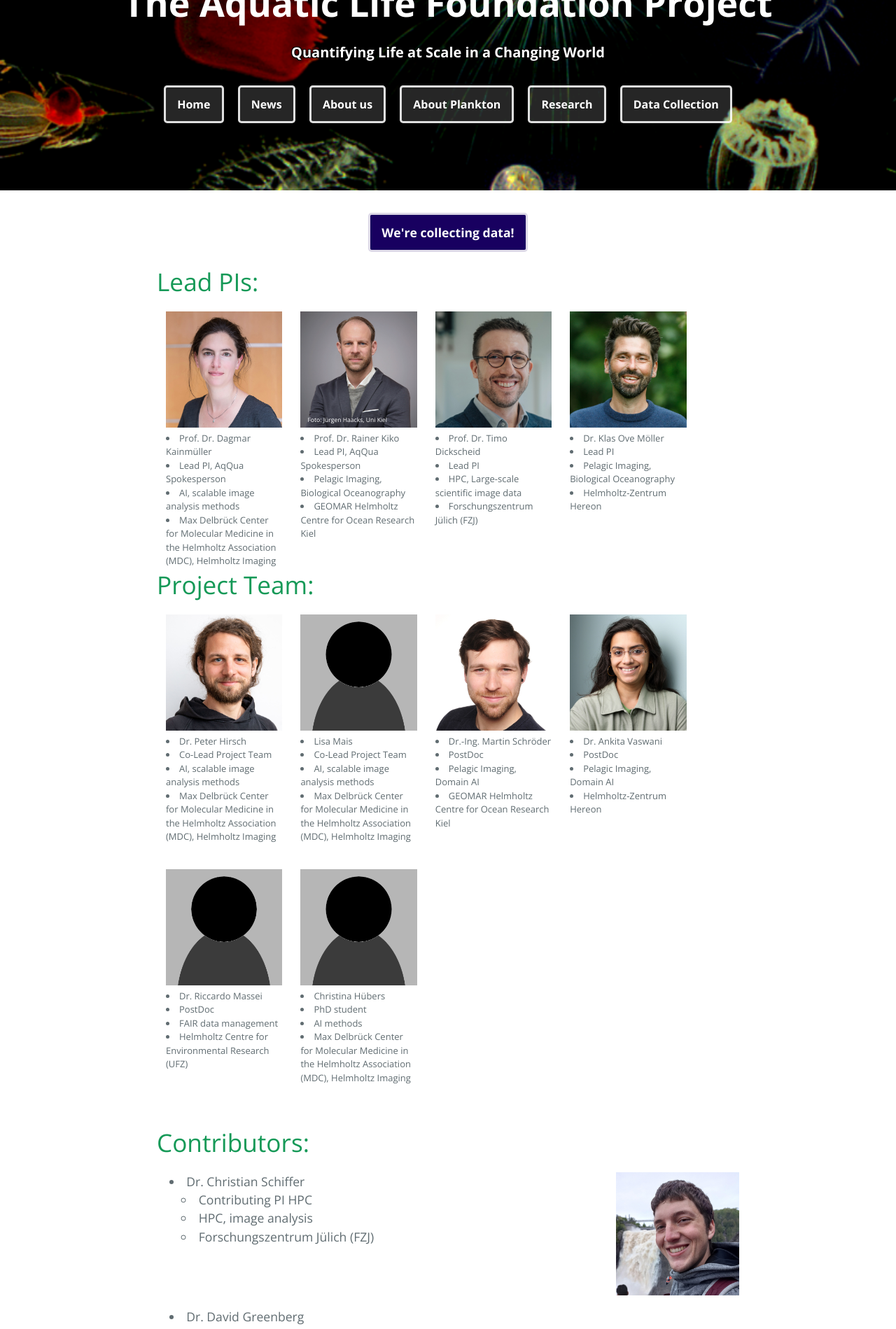
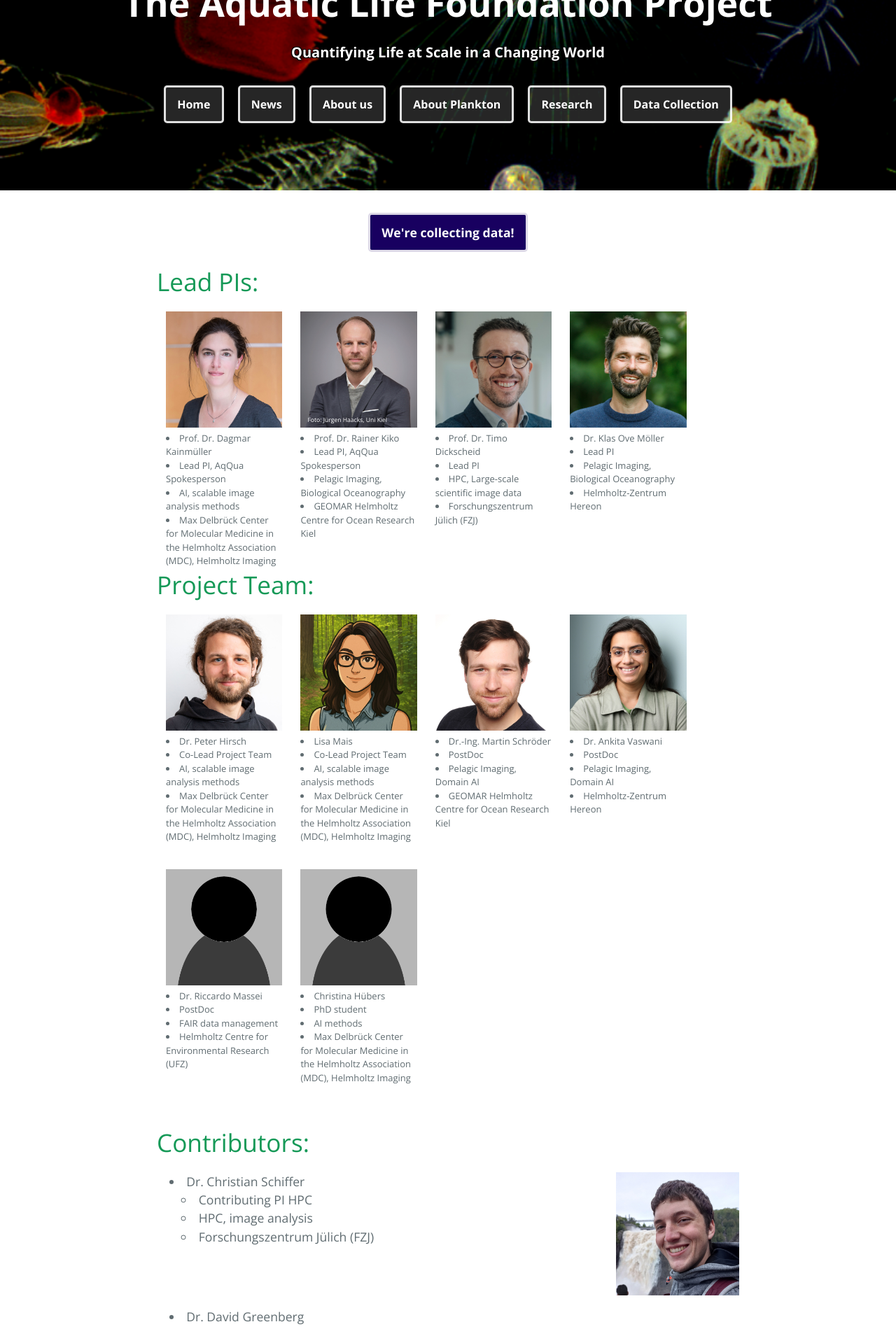
Before and after one commit to Kainmueller-Lab/aqqua, a Jekyll site: the page built from about_us.md, in a window 1280 px wide. Shown: the part 371-2270 px from the top of the page at 70% size. Built offline with Jekyll 4.4.1, drawn with Linux system fonts in a browser that asks for light colours.

Commit message:
about_us: add new picture

```diff
--- a/_data/team.yml
+++ b/_data/team.yml
@@ -52,6 +52,7 @@
           position: "Co-Lead Project Team"
           affiliation: "Max Delbrück Center for Molecular Medicine in the Helmholtz Association (MDC), Helmholtz Imaging"
           expertise: "AI, scalable image analysis methods"
+          picture: "Lisa_Mais.jpg"
 
         - first_name: "Martin"
           last_name: "Schröder"
```
Also changed, not shown: assets/Lisa_Mais.jpg (added).
